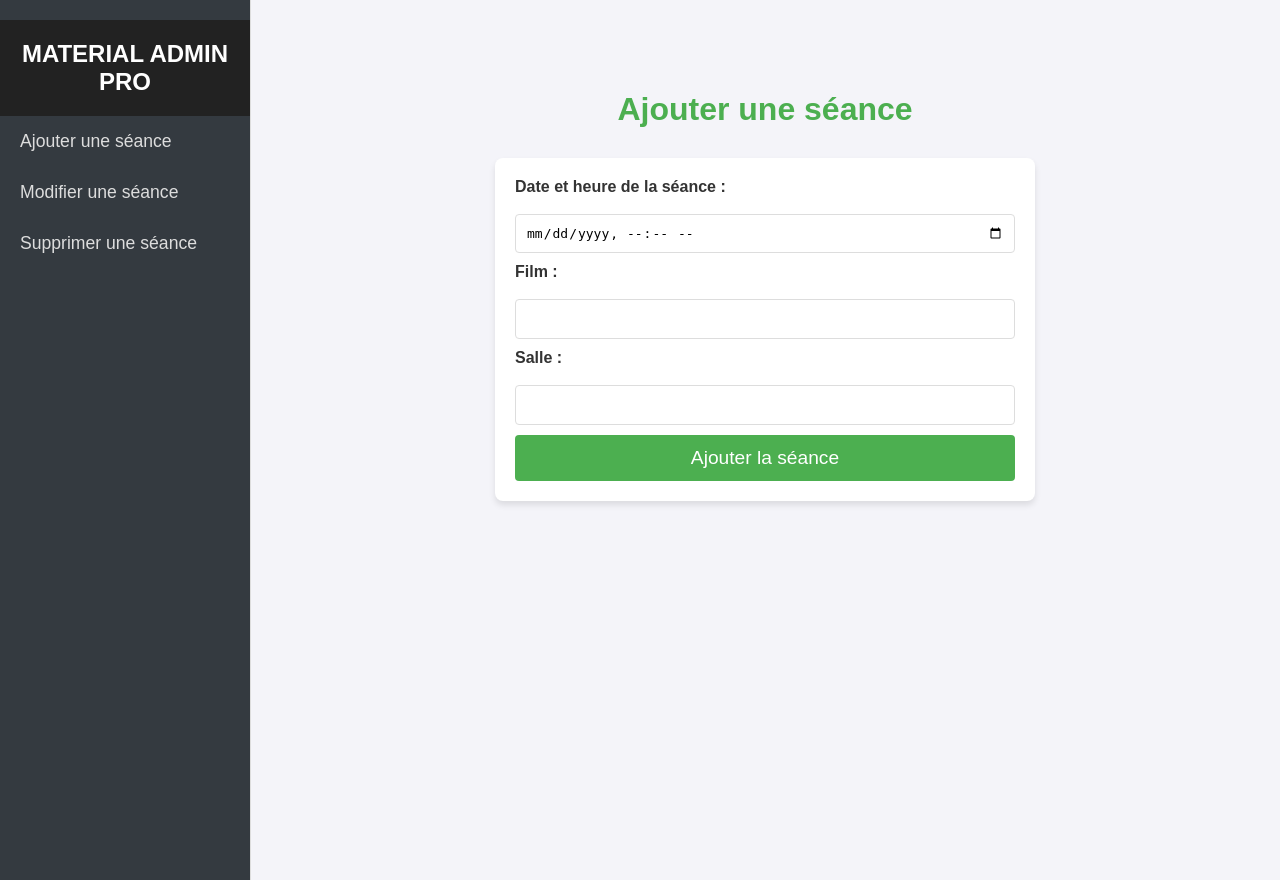
After one commit to Zohri-Elias/WebCinema, a PHP site: page /vue/Ajouter_sceance.html in a window 1280 px wide. The commit adds this page. Run offline with PHP 8.4, Linux system fonts and the light colour scheme.

Commit message:
fixe(): modification pour la parti sceance

```diff
--- a/vue/Administration.html
+++ b/vue/Administration.html
@@ -89,9 +89,9 @@
 
         <li class="menu-header">Gestion des Séances</li>
         <ul>
-            <li onclick="window.location.href='planifier_seance.html'">Planifier</li>
-            <li onclick="window.location.href='Modifier_seance.html'">Modifier</li>
-            <li onclick="window.location.href='Delete__session.html'">Supprimer des séances</li>
+            <li onclick="window.location.href='Ajouter_sceance.html'">Ajouter une sceance</li>
+            <li onclick="window.location.href='Modifier_seance.html'">Modifier une sceance</li>
+            <li onclick="window.location.href='Supprimer_sceance.html'">Supprimer une séance</li>
         </ul>
 
         <li class="menu-header">Gestion des Utilisateurs</li>
--- /dev/null
+++ b/vue/Ajouter_sceance.html
@@ -0,0 +1,132 @@
+<!DOCTYPE html>
+<html lang="fr">
+<head>
+    <meta charset="UTF-8">
+    <meta name="viewport" content="width=device-width, initial-scale=1.0">
+    <title>Ajouter une séance</title>
+    <style>
+        body {
+            font-family: Arial, sans-serif;
+            background-color: #f4f4f9;
+            color: #333;
+            margin: 0;
+            padding: 0;
+        }
+
+        h1 {
+            text-align: center;
+            padding-top: 50px;
+            font-size: 2em;
+            color: #4CAF50;
+        }
+
+        form {
+            width: 100%;
+            max-width: 500px;
+            margin: 30px auto;
+            background-color: #fff;
+            padding: 20px;
+            border-radius: 8px;
+            box-shadow: 0 4px 6px rgba(0, 0, 0, 0.1);
+        }
+
+        label {
+            display: block;
+            font-weight: bold;
+            margin-bottom: 8px;
+        }
+
+        input[type="datetime-local"],
+        input[type="number"] {
+            width: 100%;
+            padding: 10px;
+            margin: 10px 0;
+            border: 1px solid #ddd;
+            border-radius: 4px;
+            font-size: 1em;
+            box-sizing: border-box;
+        }
+
+        button {
+            width: 100%;
+            padding: 12px;
+            background-color: #4CAF50;
+            color: white;
+            font-size: 1.2em;
+            border: none;
+            border-radius: 4px;
+            cursor: pointer;
+        }
+
+        button:hover {
+            background-color: #45a049;
+        }
+
+        .sidebar {
+            width: 250px;
+            height: 100vh;
+            background-color: #343a40;
+            border-right: 1px solid #ddd;
+            position: fixed;
+            overflow-y: auto;
+            padding-top: 20px;
+        }
+
+        .sidebar-header {
+            padding: 20px;
+            font-size: 1.5em;
+            font-weight: bold;
+            color: white;
+            text-align: center;
+            background-color: #222;
+        }
+
+        .sidebar-menu {
+            list-style-type: none;
+            margin: 0;
+            padding: 0;
+        }
+
+        .sidebar-menu li {
+            padding: 15px 20px;
+            font-size: 1.1em;
+            color: #ddd;
+            cursor: pointer;
+            transition: background-color 0.3s;
+        }
+
+        .sidebar-menu li:hover {
+            background-color: #555;
+        }
+    </style>
+</head>
+<body>
+
+<div class="sidebar">
+    <div class="sidebar-header">MATERIAL ADMIN PRO</div>
+    <ul class="sidebar-menu">
+        <li onclick="window.location.href='../src/traitement/AjoutSeanceTrT.php'">Ajouter une séance</li>
+        <li onclick="window.location.href='modifier_seance.html'">Modifier une séance</li>
+        <li onclick="window.location.href='supprimer_seance.html'">Supprimer une séance</li>
+    </ul>
+</div>
+
+<div class="content" style="margin-left: 250px; padding: 20px;">
+    <h1>Ajouter une séance</h1>
+    <div class="form-container">
+        <form action="../src/traitement/AjoutSeanceTrT.php" method="POST">
+            <label for="date_seance">Date et heure de la séance :</label>
+            <input type="datetime-local" id="date_seance" name="date_seance" required>
+
+            <label for="id_film">Film :</label>
+            <input type="number" id="id_film" name="id_film" required>
+
+            <label for="id_salle">Salle :</label>
+            <input type="number" id="id_salle" name="id_salle" required>
+
+            <button type="submit" name="ok">Ajouter la séance</button>
+        </form>
+    </div>
+</div>
+</body>
+</html>
```
Also changed, not shown: src/modele/Seance.php (+38 -56 lines), src/repository/SeanceRepository.php (+17 -51 lines), src/traitement/AjoutSceanceTrt.php (+22 -19 lines), src/traitement/ModifierSceanceTrt.php (added, +45 -0 lines), src/traitement/SupprimerSceanceTrt.php (added, +28 -0 lines), vue/Supprimer_sceance.html (added, +35 -0 lines).
